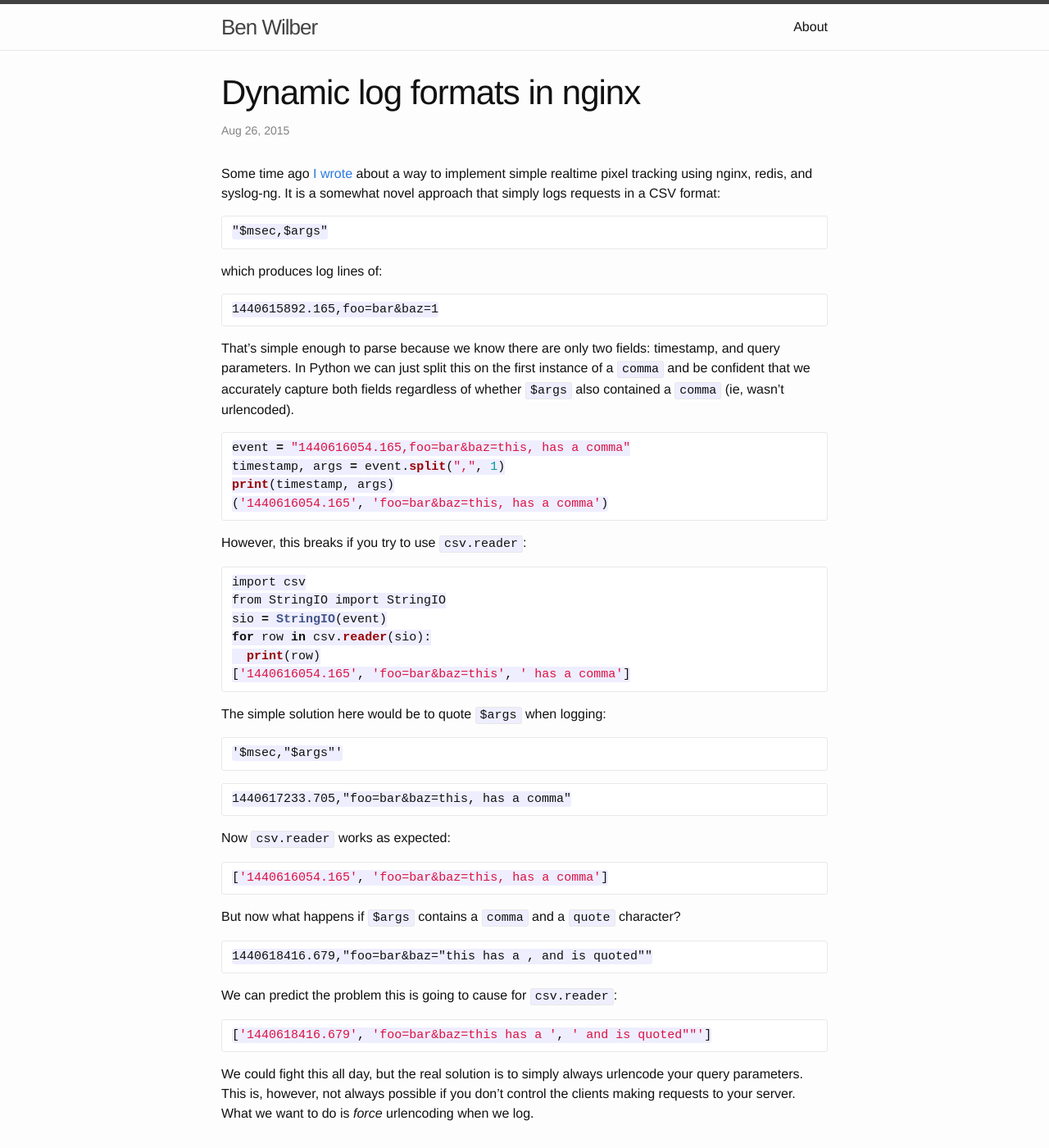
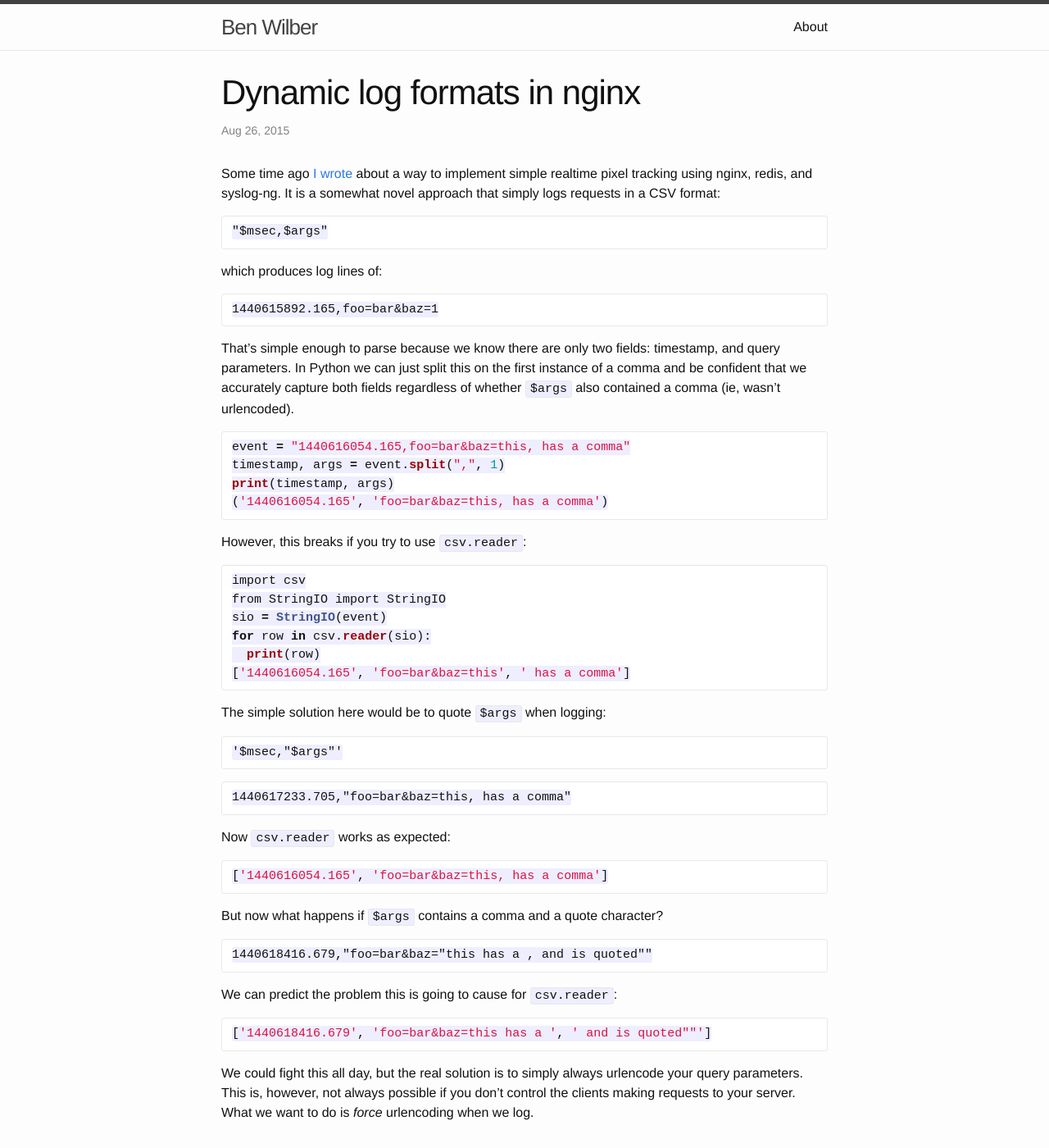
Before and after one commit to benwilber/benwilber.github.io, a Jekyll site: the page built from _posts/2015-08-26-dynamic-log-formats-in-nginx.md, in a window 1280 px wide and 1400 px high. Shown: the whole window at 82% size. Built offline with Jekyll 4.4.1, drawn with Linux system fonts in a browser that asks for light colours; comment, search, counter and statistics services are not loaded.

````diff
--- a/_posts/2015-08-26-dynamic-log-formats-in-nginx.md
+++ b/_posts/2015-08-26-dynamic-log-formats-in-nginx.md
@@ -15,7 +15,7 @@ which produces log lines of:
 1440615892.165,foo=bar&baz=1
 ```
 
-That's simple enough to parse because we know there are only two fields: timestamp, and query parameters.  In Python we can just split this on the first instance of a `comma` and be confident that we accurately capture both fields regardless of whether `$args` also contained a `comma` (ie, wasn't urlencoded).
+That's simple enough to parse because we know there are only two fields: timestamp, and query parameters.  In Python we can just split this on the first instance of a comma and be confident that we accurately capture both fields regardless of whether `$args` also contained a comma (ie, wasn't urlencoded).
 
 ```python
 event = "1440616054.165,foo=bar&baz=this, has a comma"
@@ -50,7 +50,7 @@ Now `csv.reader` works as expected:
 ['1440616054.165', 'foo=bar&baz=this, has a comma']
 ```
 
-But now what happens if `$args` contains a `comma` and a `quote` character?
+But now what happens if `$args` contains a comma and a quote character?
 
 ```
 1440618416.679,"foo=bar&baz="this has a , and is quoted""
````
